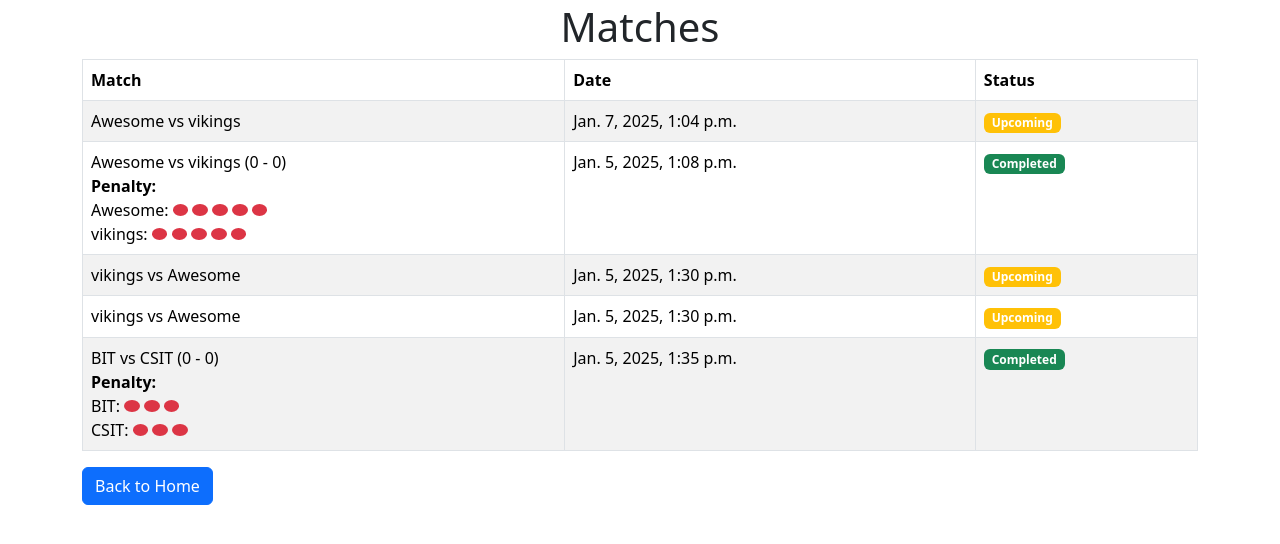
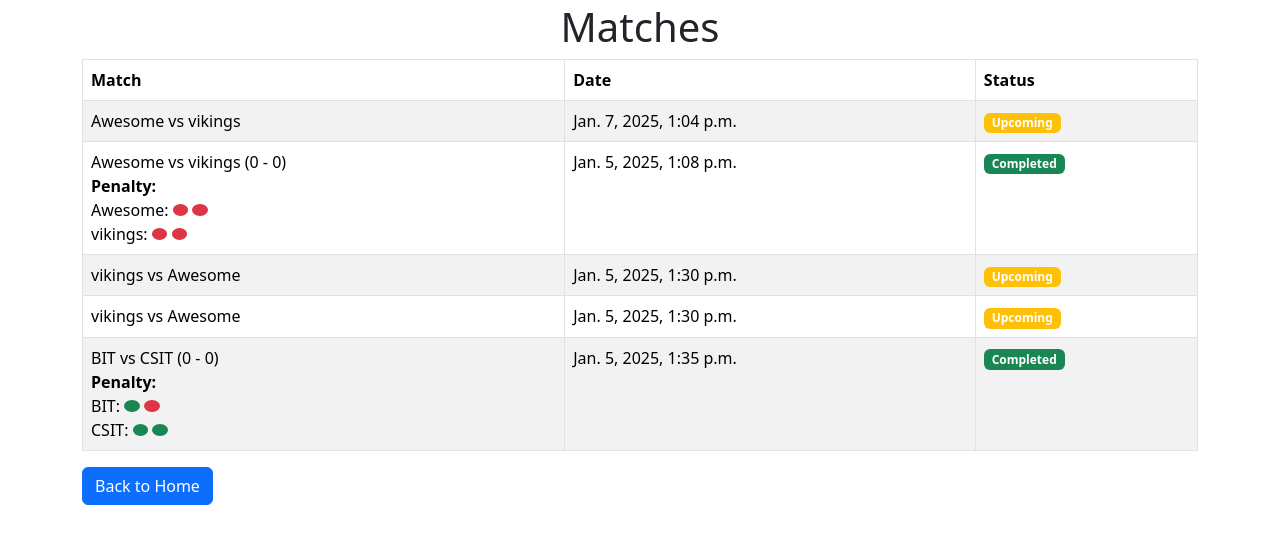
Before and after one commit to CallMeDas/Futsal-Tournament-Website-Djnago, a Django app: page /matches/ in a window 1280 px wide. Shown: the part 131-675 px from the top of the page. Run offline with Django 5.2, Linux system fonts and the light colour scheme; data comes from the database, SQL or seed files in the repository; both versions use the stored data as it was after the commit.

Commit message:
Models uodated and matches.html as well

```diff
--- a/futsalWebsite/tournaments/models.py
+++ b/futsalWebsite/tournaments/models.py
@@ -1,6 +1,8 @@
 from django.db import models
+from django.core.exceptions import ValidationError
+# from django.db import models
 
-# Create your models here.
+# Team Model
 class Team(models.Model):
     name = models.CharField(max_length=100)
     captain_name = models.CharField(max_length=100)
@@ -11,6 +13,7 @@ class Team(models.Model):
         return self.name
 
 
+# Player Model
 class Player(models.Model):
     name = models.CharField(max_length=100)
     phone_number = models.CharField(max_length=15)
@@ -20,10 +23,7 @@ class Player(models.Model):
         return self.name
 
 
-
-from django.core.exceptions import ValidationError
-from django.db import models
-
+# Match Model
 class Match(models.Model):
     team1 = models.ForeignKey(Team, on_delete=models.CASCADE, related_name='home_matches')
     team2 = models.ForeignKey(Team, on_delete=models.CASCADE, related_name='away_matches')
@@ -32,27 +32,19 @@ class Match(models.Model):
     score_team2 = models.IntegerField(default=0)
     is_completed = models.BooleanField(default=False)
     is_penalty = models.BooleanField(default=False)
-    penalty_team1 = models.CharField(max_length=100, blank=True, null=True)  # Store penalties as a comma-separated string
+    penalty_team1 = models.CharField(max_length=100, blank=True, null=True)  # Comma-separated 1s and 0s
     penalty_team2 = models.CharField(max_length=100, blank=True, null=True)
 
-def clean(self):
-    if self.is_penalty:
-        for field_name in ['penalty_team1', 'penalty_team2']:
-            field_value = getattr(self, field_name, '')
-            # Remove quotes and extra spaces
-            cleaned_value = field_value.replace('"', '').replace("'", "").strip()
-            setattr(self, field_name, cleaned_value)
-
-            # Ensure the penalties contain only 1s and 0s
-            if not all(char in '10' for char in cleaned_value.replace(',', '')):
-                raise ValidationError({field_name: 'Penalties should only contain 1s and 0s separated by commas.'})
-    else:
-        self.penalty_team1 = ''
-        self.penalty_team2 = ''
-
+    def clean(self):
+        if self.is_penalty:
+            if not self.penalty_team1 or not self.penalty_team2:
+                raise ValidationError("Penalty data for both teams is required when is_penalty is True.")
+        else:
+            self.penalty_team1 = None
+            self.penalty_team2 = None
 
     def save(self, *args, **kwargs):
-        self.clean()
+        self.clean()  # Validate before saving
         super().save(*args, **kwargs)
 
     def __str__(self):
--- a/futsalWebsite/tournaments/templates/matches.html
+++ b/futsalWebsite/tournaments/templates/matches.html
@@ -27,19 +27,19 @@
                                 <br>
                                 <span>{{ match.team1 }}:</span>
                                 {% for penalty in match.penalty_team1 %}
-                                    {% if penalty.scored %}
-                                        <span class="badge bg-success rounded-circle" style="width: 12px; height: 12px;"> </span>
+                                    {% if penalty == '1' %}
+                                        <span class="badge bg-success rounded-circle" style="width: 12px; height: 12px;"> </span> <!-- Goal -->
                                     {% else %}
-                                        <span class="badge bg-danger rounded-circle" style="width: 12px; height: 12px;"> </span>
+                                        <span class="badge bg-danger rounded-circle" style="width: 12px; height: 12px;"> </span> <!-- Miss -->
                                     {% endif %}
                                 {% endfor %}
                                 <br>
                                 <span>{{ match.team2 }}:</span>
                                 {% for penalty in match.penalty_team2 %}
-                                    {% if penalty.scored %}
-                                        <span class="badge bg-success rounded-circle" style="width: 12px; height: 12px;"> </span>
+                                    {% if penalty == '1' %}
+                                        <span class="badge bg-success rounded-circle" style="width: 12px; height: 12px;"> </span> <!-- Goal -->
                                     {% else %}
-                                        <span class="badge bg-danger rounded-circle" style="width: 12px; height: 12px;"> </span>
+                                        <span class="badge bg-danger rounded-circle" style="width: 12px; height: 12px;"> </span> <!-- Miss -->
                                     {% endif %}
                                 {% endfor %}
                             </div>
@@ -60,6 +60,7 @@
             {% endfor %}
         </tbody>
     </table>
+
     <a class="btn btn-primary" href="/">Back to Home</a>
 </div>
 
--- a/futsalWebsite/tournaments/views.py
+++ b/futsalWebsite/tournaments/views.py
@@ -5,8 +5,14 @@ from .models import Team, Match
 def home (request):
     return render(request, 'index.html')
 
-def matches (request):
+def matches(request):
     matches = Match.objects.all()
+    for match in matches:
+        # Split penalty data into lists if penalties exist
+        if match.penalty_team1:
+            match.penalty_team1 = match.penalty_team1.split(',')  # Split on commas
+        if match.penalty_team2:
+            match.penalty_team2 = match.penalty_team2.split(',')
     return render(request, 'matches.html', {'matches': matches})
 
 def teams (request):
```
Also changed, not shown: futsalWebsite/db.sqlite3.
